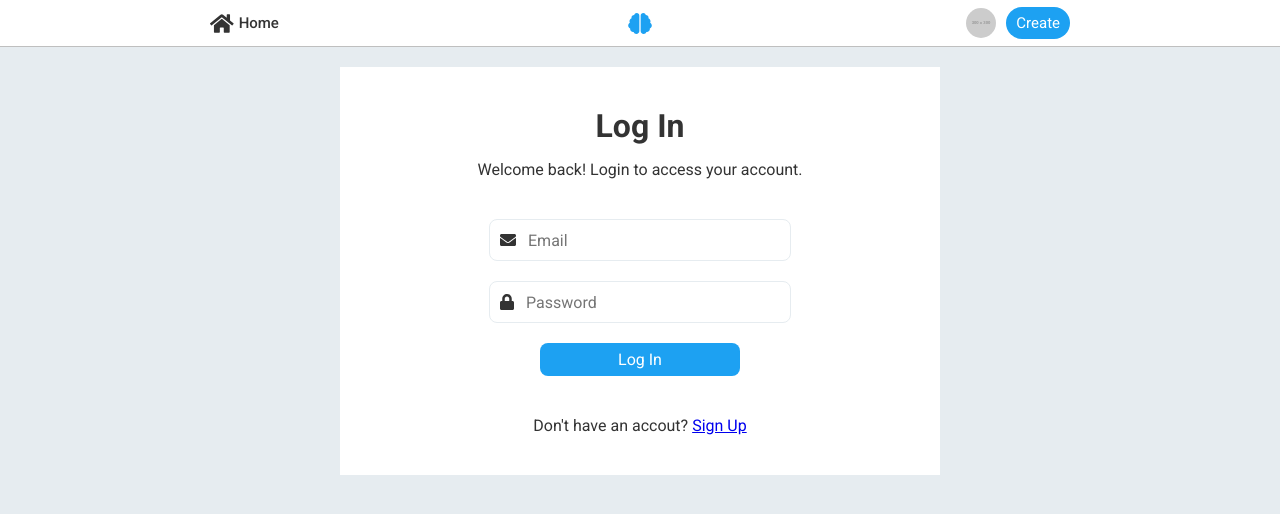
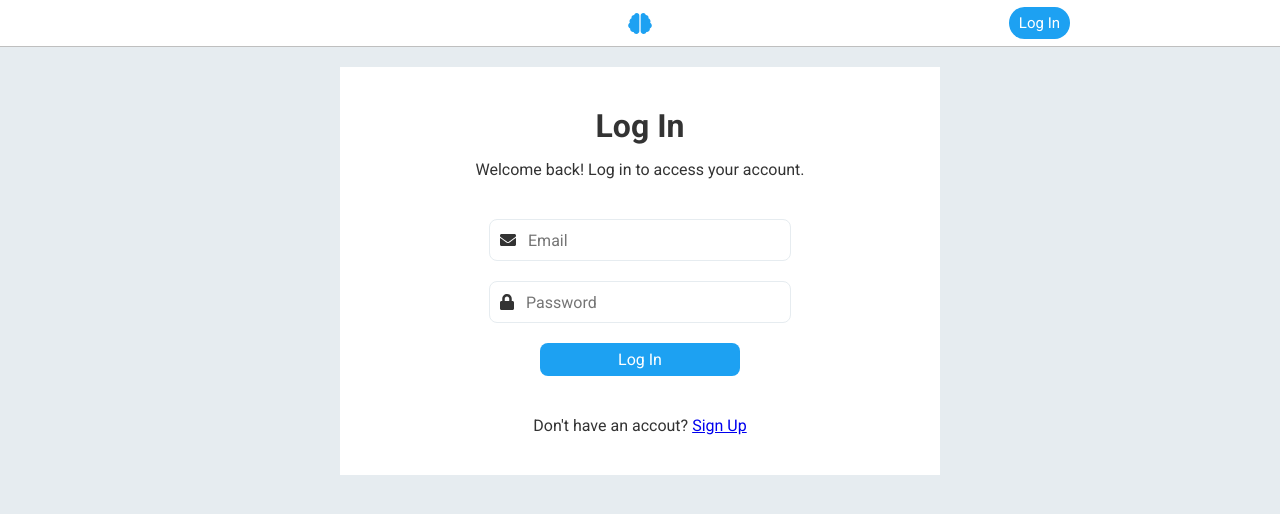
Before and after one commit to robbdimitrov/thoughts, a React (Create React App) app in the folder src/frontend/: page /login in a window 1280 px wide. Shown: the top 514 px of the page. Built offline with nearby package versions, Linux system fonts and the light colour scheme.

Commit message:
Added login button to Navigation

```diff
--- a/src/frontend/src/common/navigation/Navigation.js
+++ b/src/frontend/src/common/navigation/Navigation.js
@@ -20,10 +20,15 @@ class Navigation extends React.Component {
     }));
   }
 
+  isUserLoggedIn() {
+    return session.getUserId() !== null;
+  }
+
   render() {
     return (
       <header className="navigation-container bottom-shadow">
         <div className="navigation-content main-container">
+          {this.state.isUserLoggedIn ? (
             <div className="left-items">
               <NavLink to="/feed" className="nav-button">
                 <FontAwesomeIcon
@@ -34,9 +39,13 @@ class Navigation extends React.Component {
                 <span className="nav-button-label">Home</span>
               </NavLink>
             </div>
+          ) : (
+            <div className="left-items"></div>
+          )}
 
           <FontAwesomeIcon icon="brain" className="icon" size="2x" />
 
+          {this.state.isUserLoggedIn ? (
             <div className="right-items">
               <div className="profile-button" onClick={this.handleClick}>
                 <img
@@ -57,6 +66,17 @@ class Navigation extends React.Component {
                 Create
               </button>
             </div>
+          ) : (
+            <div className="right-items">
+              <NavLink to="/login">
+                <button
+                  className="button login-button"
+                >
+                  Log In
+                </button>
+              </NavLink>
+            </div>
+          )}
         </div>
       </header>
     );
--- a/src/frontend/src/user/Login.js
+++ b/src/frontend/src/user/Login.js
@@ -39,7 +39,7 @@ class Login extends React.Component {
       <div className="container">
         <div className="form-content main-content">
           <h1 className="form-title">Log In</h1>
-          <p className="form-message">Welcome back! Login to access your account.</p>
+          <p className="form-message">Welcome back! Log in to access your account.</p>
 
           <form className="action-form" onSubmit={this.handleSubmit}>
             <div className="fieldset">
```
Lines whose indentation alone changed are shown as unchanged.
